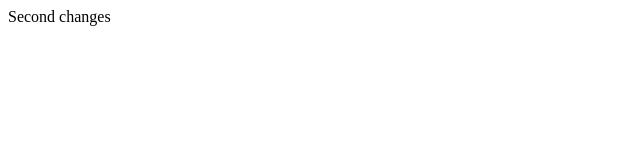
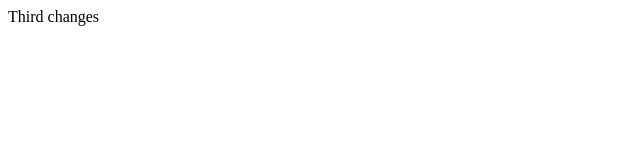
Before and after one commit to CDenisUa/learn-git, a plain HTML site: page index.html in a window 1280 px wide. Shown: the full height of the page, 0-640 px from the left. Drawn offline with Linux system fonts and the light colour scheme.

Commit message:
Third changes

```diff
--- a/index.html
+++ b/index.html
@@ -1,7 +1,6 @@
-<html>
 <meta>
 </meta>
 <body>
-Second changes
+Third changes
 </body>
 </html>
```
